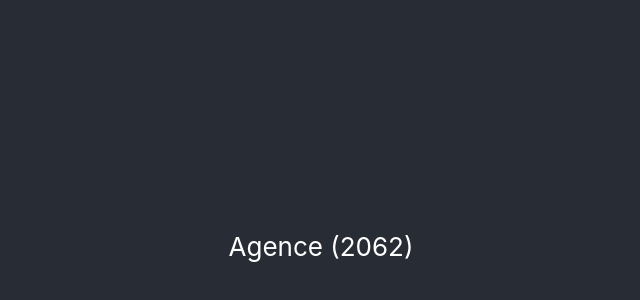
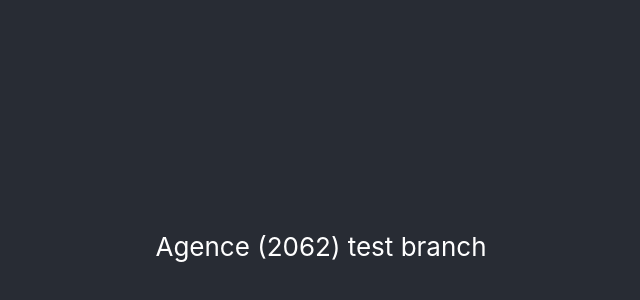
Before and after one commit to Clowiser/Agence_2062, a React (Create React App) app: page / in a window 1280 px wide. Shown: the part 154-454 px from the top of the page, without its empty margins (319-959 px from the left). Built offline with nearby package versions, Linux system fonts and the light colour scheme.

Commit message:
test branch

```diff
--- a/src/components/App.js
+++ b/src/components/App.js
@@ -6,6 +6,7 @@ function App() {
       <header className="App-header">
         <p>
         Agence (2062)
+        test branch
         </p>
 
       </header>
```
